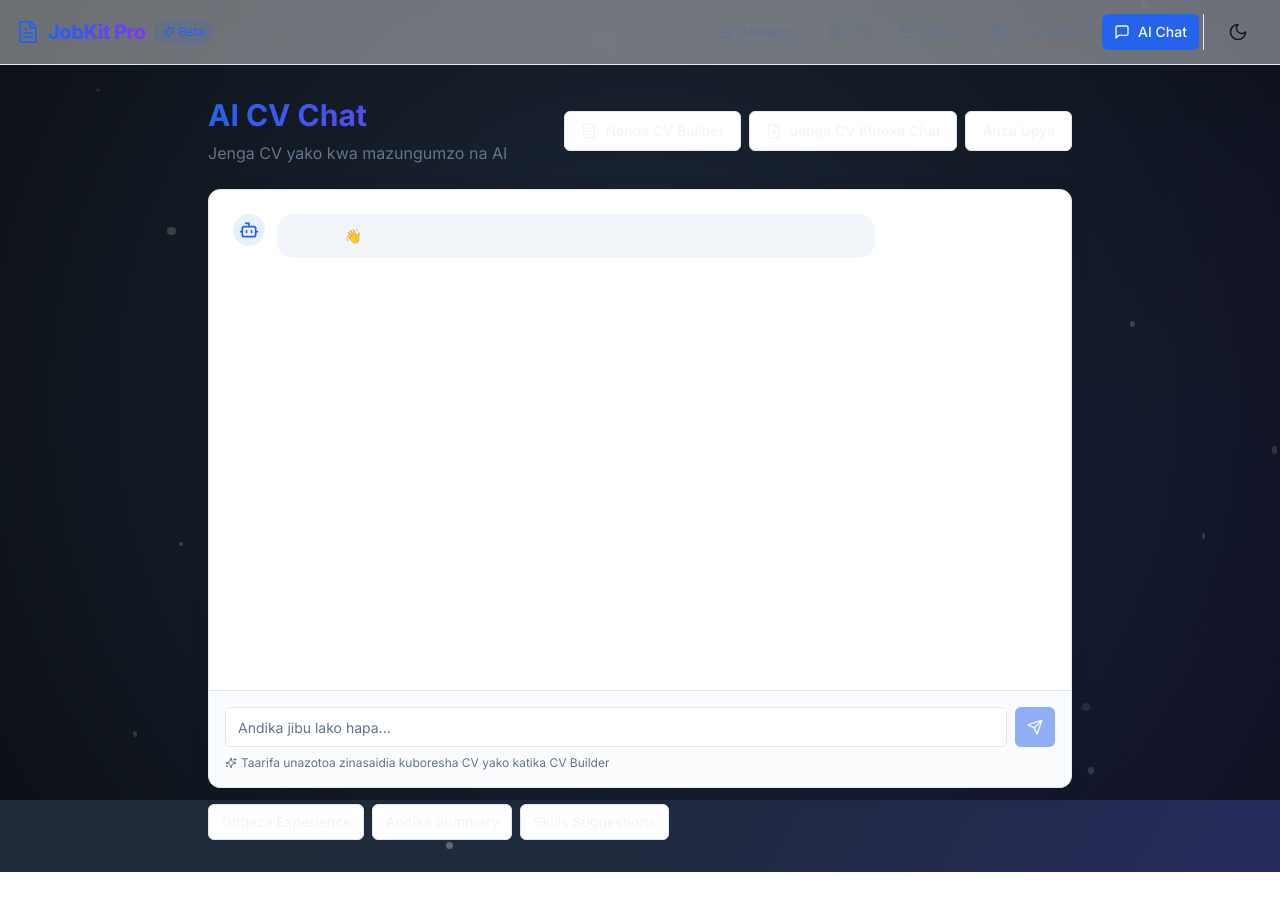
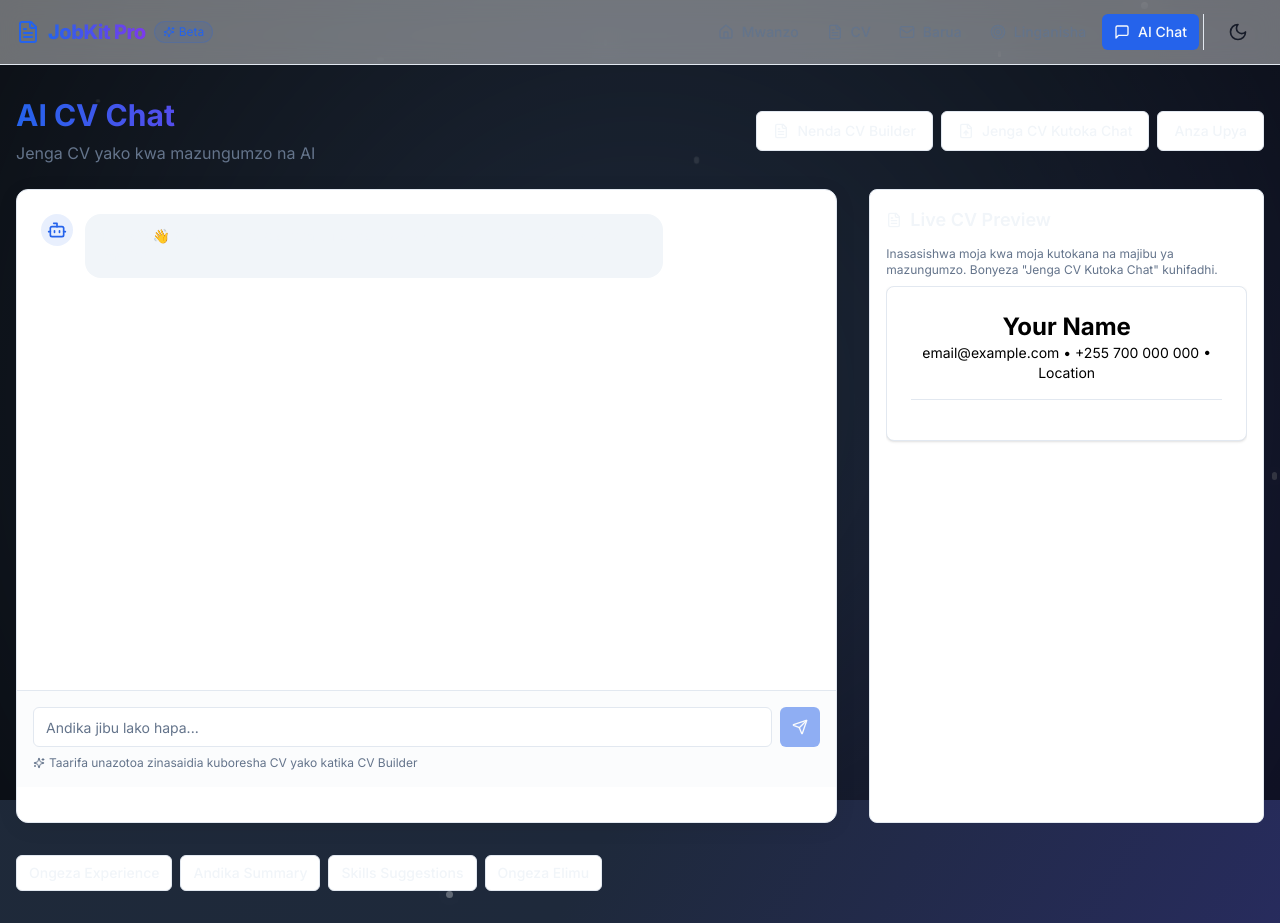
Before and after one commit to Mrhonest255/cv, a Next.js app: page /ai-chat in a window 1280 px wide. Before the commit the page ends 872 px from the top, so only its background shows below. Built offline with nearby package versions, Linux system fonts and the light colour scheme.

Commit message:
feat(ai-chat): live CV preview beside chat + CTA on home; auto-compiles messages into preview

```diff
--- a/app/ai-chat/page.tsx
+++ b/app/ai-chat/page.tsx
@@ -6,7 +6,9 @@ import { Input } from "@/components/ui/input";
 import { Send, Bot, User, Loader2, Sparkles, FileText, FileUp } from "lucide-react";
 import { useAppStore } from "@/lib/store";
 import { useRouter } from "next/navigation";
-import type { Education, Experience } from "@/lib/types";
+import type { Education, Experience, Resume } from "@/lib/types";
+import dynamic from "next/dynamic";
+const ResumePreview = dynamic(() => import("@/components/preview/ResumePreview"), { ssr: false });
 
 interface Message {
   role: "user" | "assistant";
@@ -298,8 +300,9 @@ Summary: ${resumeData.summary || 'N/A'}`;
     setCurrentResume(compiled);
   };
 
+  const compiledResume = extractResumeFromChat(messages) || currentResume;
   return (
-    <div className="container mx-auto px-4 py-8 max-w-4xl animate-fadeIn">
+    <div className="container mx-auto px-4 py-8 max-w-7xl animate-fadeIn">
       <div className="mb-6 flex items-center justify-between">
         <div>
           <h1 className="text-2xl md:text-3xl font-bold gradient-title mb-2">
@@ -343,7 +346,9 @@ Summary: ${resumeData.summary || 'N/A'}`;
         </div>
       </div>
 
-      <div className="card p-0 overflow-hidden">
+      <div className="grid lg:grid-cols-3 gap-8">
+        {/* Chat column */}
+        <div className="lg:col-span-2 card p-0 overflow-hidden">
         {/* Messages area */}
   <div className="h-[60vh] md:h-[500px] overflow-y-auto p-4 md:p-6 space-y-4">
           {messages.map((msg, idx) => (
@@ -420,10 +425,21 @@ Summary: ${resumeData.summary || 'N/A'}`;
             Taarifa unazotoa zinasaidia kuboresha CV yako katika CV Builder
           </p>
         </div>
+        </div>
+        {/* Live preview column */}
+        <div className="space-y-4">
+          <div className="bg-card border rounded-lg p-4 sticky top-6">
+            <h2 className="text-lg font-semibold mb-3 flex items-center gap-2"><FileText className="h-4 w-4"/>Live CV Preview</h2>
+            <p className="text-xs text-muted-foreground mb-2">Inasasishwa moja kwa moja kutokana na majibu ya mazungumzo. Bonyeza "Jenga CV Kutoka Chat" kuhifadhi.</p>
+            <div className="h-[520px] overflow-y-auto custom-scrollbar">
+              {compiledResume ? <ResumePreview resume={compiledResume as Resume} /> : <p className="text-xs">Hakuna data bado...</p>}
+            </div>
+          </div>
+        </div>
       </div>
 
       {/* Quick actions */}
-      <div className="mt-4 flex flex-wrap gap-2">
+      <div className="mt-8 flex flex-wrap gap-2">
         <Button
           variant="outline"
           size="sm"
@@ -448,6 +464,14 @@ Summary: ${resumeData.summary || 'N/A'}`;
         >
           Skills Suggestions
         </Button>
+        <Button
+          variant="outline"
+          size="sm"
+          onClick={() => setInput("Ongeza elimu yangu: Bachelor of Science in Computer Science at UDSM (2019 - 2023)")}
+          disabled={loading}
+        >
+          Ongeza Elimu
+        </Button>
       </div>
     </div>
   );
--- a/app/page.tsx
+++ b/app/page.tsx
@@ -1,5 +1,5 @@
 import Link from "next/link";
-import { FileText, Mail, Target } from "lucide-react";
+import { FileText, Mail, Target, MessageSquare } from "lucide-react";
 
 export default function HomePage() {
   return (
@@ -12,7 +12,7 @@ export default function HomePage() {
           Jifunze kutengeneza CV na barua za maombi kwa kutumia AI – inatumia mtandao na bila mtandao!
         </p>
 
-        <div className="grid sm:grid-cols-2 md:grid-cols-3 gap-4 md:gap-6 mb-10 md:mb-16">
+  <div className="grid sm:grid-cols-2 md:grid-cols-4 gap-4 md:gap-6 mb-10 md:mb-16">
           <Link href="/resume" className="group">
             <div className="p-6 md:p-8 rounded-xl border border-border hover:border-primary transition-all shadow-soft hover:shadow-glow bg-card">
               <FileText className="w-12 h-12 mx-auto mb-4 text-primary group-hover:scale-110 transition-transform" />
@@ -39,6 +39,16 @@ export default function HomePage() {
               <h2 className="text-2xl font-semibold mb-2">Smart Job Match</h2>
               <p className="text-muted-foreground">
                 Angalia CV yako inalingana vipi na kazi unayotaka
+              </p>
+            </div>
+          </Link>
+
+          <Link href="/ai-chat" className="group">
+            <div className="p-8 rounded-xl border border-border hover:border-primary transition-all shadow-soft hover:shadow-glow bg-card">
+              <MessageSquare className="w-12 h-12 mx-auto mb-4 text-primary group-hover:scale-110 transition-transform" />
+              <h2 className="text-2xl font-semibold mb-2">AI Chat Builder</h2>
+              <p className="text-muted-foreground">
+                Jenga CV kwa mazungumzo na uone preview papo hapo
               </p>
             </div>
           </Link>
```
